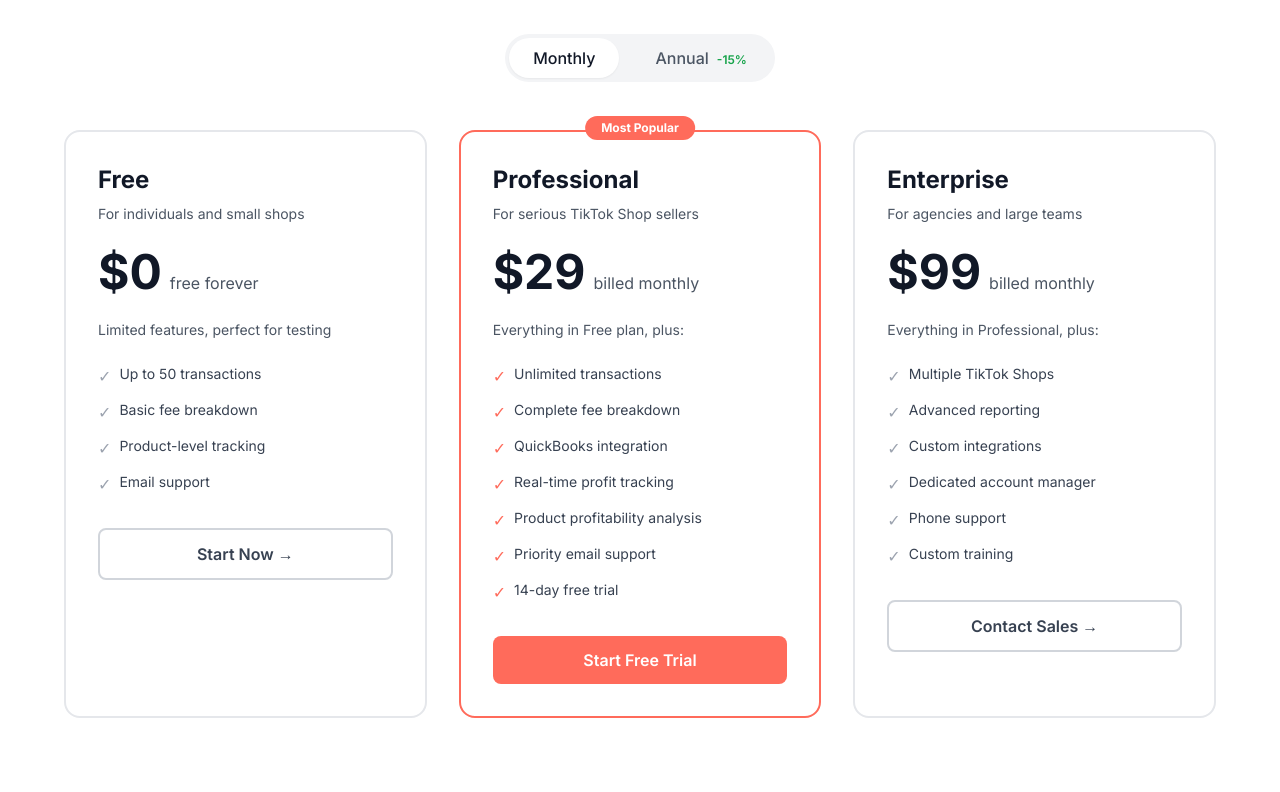
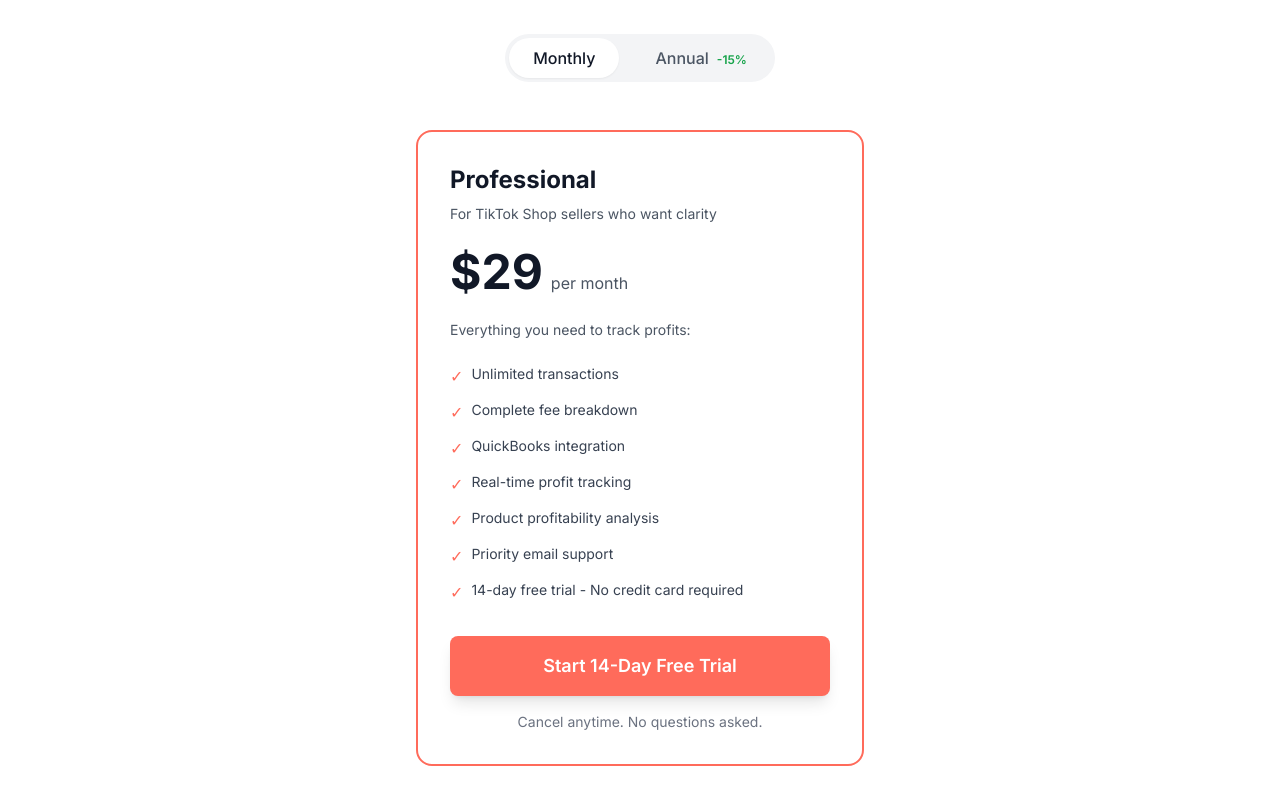
Before and after one commit to algominds35/tiktokshop-project-, a Next.js app: page / in a window 1280 px wide. Shown: the part 4548-5340 px from the top of the page. Built offline with nearby package versions, Linux system fonts and the light colour scheme.

Commit message:
Remove Free and Enterprise tiers - keep only /month plan

```diff
--- a/app/page.jsx
+++ b/app/page.jsx
@@ -381,48 +381,16 @@ export default function LandingPage() {
             </div>
           </div>
 
-          <div className="grid md:grid-cols-3 gap-8 max-w-6xl mx-auto">
-            {/* Free Plan */}
-            <div className="bg-white rounded-2xl p-8 border-2 border-gray-200">
-              <h3 className="text-2xl font-bold text-gray-900 mb-2">Free</h3>
-              <p className="text-sm text-gray-600 mb-6">For individuals and small shops</p>
-              <div className="mb-6">
-                <span className="text-5xl font-bold text-gray-900">$0</span>
-                <span className="text-gray-600 ml-2">free forever</span>
-              </div>
-              <p className="text-sm text-gray-600 mb-6">Limited features, perfect for testing</p>
-
-              <ul className="space-y-3 mb-8">
-                {[
-                  'Up to 50 transactions',
-                  'Basic fee breakdown',
-                  'Product-level tracking',
-                  'Email support'
-                ].map((feature, i) => (
-                  <li key={i} className="flex items-start gap-2">
-                    <span className="text-gray-400">✓</span>
-                    <span className="text-sm text-gray-700">{feature}</span>
-                  </li>
-                ))}
-              </ul>
-
-              <button className="w-full py-3 border-2 border-gray-300 text-gray-700 rounded-lg font-semibold hover:border-gray-900 transition-colors">
-                Start Now →
-              </button>
-            </div>
-
-            {/* Professional Plan - Most Popular */}
+          <div className="max-w-md mx-auto">
+            {/* Professional Plan - Only Option */}
             <div className="bg-white rounded-2xl p-8 border-2 border-[#FF6B5B] relative">
-              <div className="absolute -top-4 left-1/2 transform -translate-x-1/2 bg-[#FF6B5B] text-white text-xs font-bold px-4 py-1 rounded-full">
-                Most Popular
-              </div>
               <h3 className="text-2xl font-bold text-gray-900 mb-2">Professional</h3>
-              <p className="text-sm text-gray-600 mb-6">For serious TikTok Shop sellers</p>
+              <p className="text-sm text-gray-600 mb-6">For TikTok Shop sellers who want clarity</p>
               <div className="mb-6">
                 <span className="text-5xl font-bold text-gray-900">$29</span>
-                <span className="text-gray-600 ml-2">billed monthly</span>
+                <span className="text-gray-600 ml-2">per month</span>
               </div>
-              <p className="text-sm text-gray-600 mb-6">Everything in Free plan, plus:</p>
+              <p className="text-sm text-gray-600 mb-6">Everything you need to track profits:</p>
 
               <ul className="space-y-3 mb-8">
                 {[
@@ -432,7 +400,7 @@ export default function LandingPage() {
                   'Real-time profit tracking',
                   'Product profitability analysis',
                   'Priority email support',
-                  '14-day free trial'
+                  '14-day free trial - No credit card required'
                 ].map((feature, i) => (
                   <li key={i} className="flex items-start gap-2">
                     <span className="text-[#FF6B5B]">✓</span>
@@ -443,41 +411,14 @@ export default function LandingPage() {
 
               <Link
                 href="/signup"
-                className="block w-full py-3 bg-[#FF6B5B] text-white text-center rounded-lg font-semibold hover:bg-[#FF5547] transition-colors"
+                className="block w-full py-4 bg-[#FF6B5B] text-white text-center rounded-lg font-semibold hover:bg-[#FF5547] transition-colors shadow-lg text-lg"
               >
-                Start Free Trial
+                Start 14-Day Free Trial
               </Link>
-            </div>
 
-            {/* Enterprise Plan */}
-            <div className="bg-white rounded-2xl p-8 border-2 border-gray-200">
-              <h3 className="text-2xl font-bold text-gray-900 mb-2">Enterprise</h3>
-              <p className="text-sm text-gray-600 mb-6">For agencies and large teams</p>
-              <div className="mb-6">
-                <span className="text-5xl font-bold text-gray-900">$99</span>
-                <span className="text-gray-600 ml-2">billed monthly</span>
-              </div>
-              <p className="text-sm text-gray-600 mb-6">Everything in Professional, plus:</p>
-
-              <ul className="space-y-3 mb-8">
-                {[
-                  'Multiple TikTok Shops',
-                  'Advanced reporting',
-                  'Custom integrations',
-                  'Dedicated account manager',
-                  'Phone support',
-                  'Custom training'
-                ].map((feature, i) => (
-                  <li key={i} className="flex items-start gap-2">
-                    <span className="text-gray-400">✓</span>
-                    <span className="text-sm text-gray-700">{feature}</span>
-                  </li>
-                ))}
-              </ul>
-
-              <button className="w-full py-3 border-2 border-gray-300 text-gray-700 rounded-lg font-semibold hover:border-gray-900 transition-colors">
-                Contact Sales →
-              </button>
+              <p className="text-center text-sm text-gray-500 mt-4">
+                Cancel anytime. No questions asked.
+              </p>
             </div>
           </div>
         </div>
```
